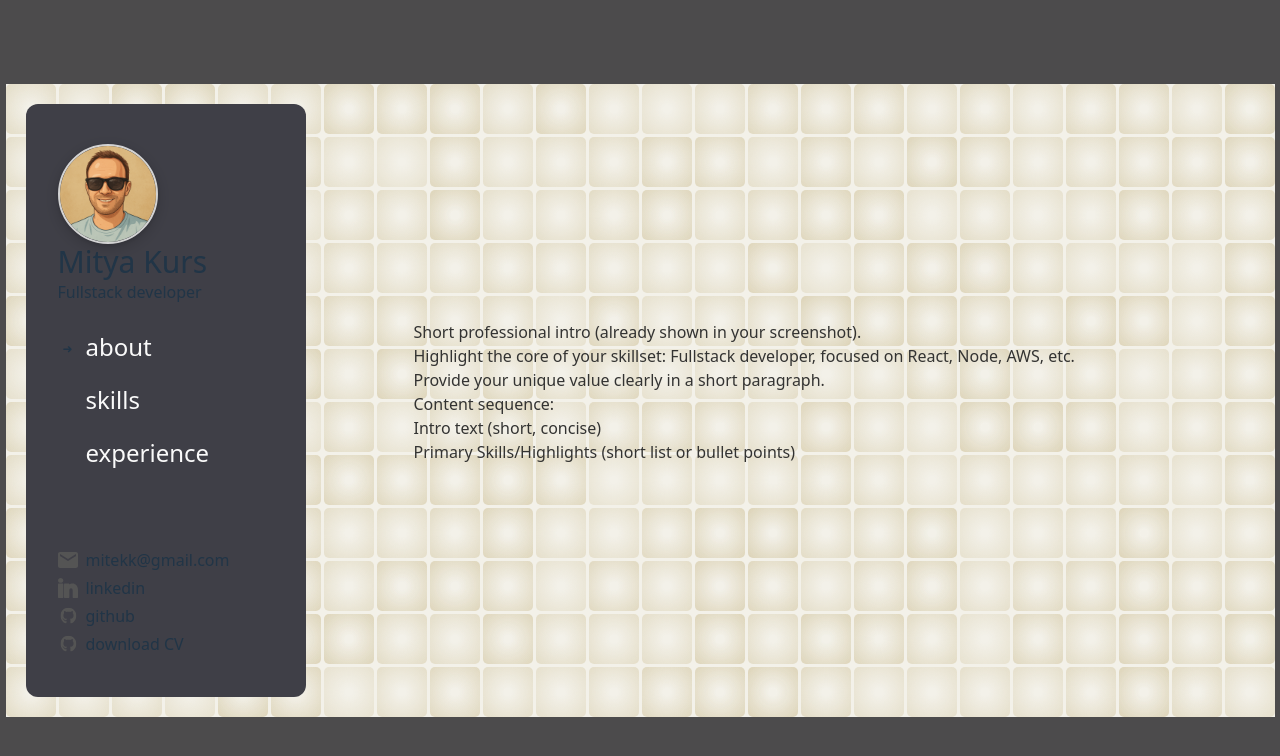
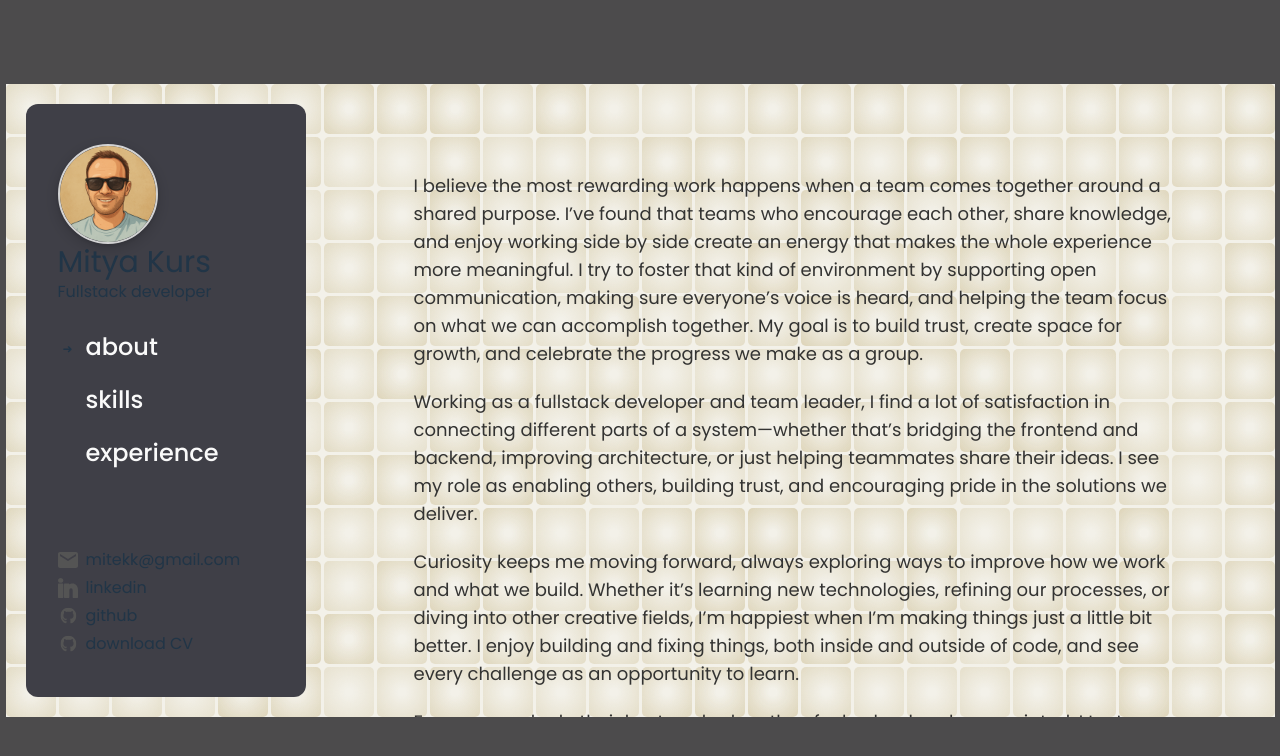
Before and after one commit to mitekk/cv, a React (Vite) app: page /theBuzz/about in a window 1280 px wide. Shown: the top 756 px of the page. Built offline with nearby package versions, Linux system fonts and the light colour scheme.

Commit message:
font + about section

```diff
--- a/src/App.tsx
+++ b/src/App.tsx
@@ -1,4 +1,4 @@
-import { BrowserRouter, Route, Routes } from "react-router-dom";
+import { BrowserRouter, Route, Routes, Navigate } from "react-router-dom";
 import { MainLayout } from "./layout/main.layout";
 
 import "./App.css";
@@ -18,7 +18,7 @@ function App() {
         <Routes>
           <Route path="/" element={<IntroPage />} />
           <Route path="/theBuzz" element={<BuzzPage />}>
-            <Route index element={<Skills />} />
+            <Route index element={<Navigate to="about" replace />} />
             <Route path="about" element={<About />} />
             <Route path="skills" element={<Skills />} />
             <Route path="experience" element={<Experience />} />
--- a/src/components/navbar/navbar.tsx
+++ b/src/components/navbar/navbar.tsx
@@ -1,5 +1,5 @@
-import { useState } from "react";
-import { Link } from "react-router-dom";
+import { useEffect, useState } from "react";
+import { Link, useLocation } from "react-router-dom";
 import { Avatar } from "../UI";
 import avatarImg from "../../assets/mitya2.png";
 import email from "./../../assets/email.svg";
@@ -10,8 +10,42 @@ const emailUrl = "mitekk@gmail.com";
 const linkedinUrl = "https://www.linkedin.com/in/mitya-kurs-8b058452/";
 const githubUrl = "https://github.com/mitekk";
 
+const sections = ["about", "skills", "experience"];
+const links = [
+  {
+    action: () =>
+      (window.location.href = `mailto:${emailUrl}?subject=Hi%20Mitya&body=How%20are%20you%3F`),
+    imgSrc: email,
+    alt: "email",
+    title: emailUrl,
+  },
+  {
+    action: () => window.open(linkedinUrl, "_blank"),
+    imgSrc: linkedin,
+    alt: "linkedin",
+    title: "linkedin",
+  },
+  {
+    action: () => window.open(githubUrl, "_blank"),
+    imgSrc: github,
+    alt: "github",
+    title: "github",
+  },
+  {
+    action: () => window.open(githubUrl, "_blank"),
+    imgSrc: github,
+    alt: "CV",
+    title: "download CV",
+  },
+];
+
 export const Navbar: React.FC = () => {
-  const [activeLink, setActiveLink] = useState<string>("about");
+  const { pathname } = useLocation();
+  const [activeLink, setActiveLink] = useState<string>();
+
+  useEffect(() => {
+    setActiveLink(pathname.split("/")[2]);
+  }, [pathname]);
 
   return (
     <nav className="relative flex justify-center items-center w-80 h-full ">
@@ -32,82 +66,35 @@ export const Navbar: React.FC = () => {
           </div>
           <div className="flex-1  py-2">
             <ul className="nav-links flex flex-col h-full min-w-fit justify-around">
-              <li onClick={() => setActiveLink("about")}>
-                <div className="flex flex-row items-center gap-2">
+              {sections.map((section) => (
+                <li key={section}>
+                  <div className="flex flex-row items-center gap-2 cursor-pointer">
                     <div className="flex flex-row justify-center w-5">
-                    {activeLink === "about" && (
+                      {activeLink === section && (
                         <div className="pt-1 text-xs">➜</div>
                       )}
                     </div>
-                  <Link to="about" className="nav-link">
-                    about
+                    <Link to={section} className="nav-link">
+                      {section}
                     </Link>
                   </div>
                 </li>
-              <li onClick={() => setActiveLink("skills")}>
-                <div className="flex flex-row items-center gap-2">
-                  <div className="flex flex-row justify-center w-5">
-                    {activeLink === "skills" && (
-                      <div className="pt-1 text-xs">➜</div>
-                    )}
-                  </div>
-                  <Link to="skills" className="nav-link">
-                    skills
-                  </Link>
-                </div>
-              </li>
-              <li onClick={() => setActiveLink("experience")}>
-                <div className="flex flex-row items-center gap-2">
-                  <div className="flex flex-row justify-center w-5">
-                    {activeLink === "experience" && (
-                      <div className="pt-1 text-xs">➜</div>
-                    )}
-                  </div>
-                  <Link to="experience" className="nav-link">
-                    experience
-                  </Link>
-                </div>
-              </li>
+              ))}
             </ul>
           </div>
           <div className="flex flex-1 flex-col justify-end h-full py-2 gap-1">
-            <a
-              href={`mailto:${emailUrl}?subject=Hi%20Mitya&body=How%20are%20you%3F`}
-              className="flex flex-row gap-2"
-              style={{ textDecoration: "none", color: "inherit" }}
+            {links.map((link) => (
+              <div
+                key={link.alt}
+                className="flex flex-row gap-2 cursor-pointer"
+                onClick={link.action}
               >
                 <div className="flex flex-row justify-center w-5">
-                <img src={email} alt="email" draggable={false} />
+                  <img src={link.imgSrc} alt={link.alt} draggable={false} />
                 </div>
-              <span>{emailUrl}</span>
-            </a>
-            <div
-              className="flex flex-row gap-2 cursor-pointer"
-              onClick={() => window.open(linkedinUrl, "_blank")}
-            >
-              <div className="flex flex-row justify-center w-5">
-                <img src={linkedin} alt="linkedin" draggable={false} />
+                <span>{link.title}</span>
               </div>
-              <span>linkedin</span>
-            </div>
-            <div
-              className="flex flex-row gap-2 cursor-pointer"
-              onClick={() => window.open(githubUrl, "_blank")}
-            >
-              <div className="flex flex-row justify-center w-5">
-                <img src={github} alt="github" draggable={false} />
-              </div>
-              <span>github</span>
-            </div>
-            <div
-              className="flex flex-row gap-2 cursor-pointer"
-              onClick={() => window.open(githubUrl, "_blank")}
-            >
-              <div className="flex flex-row justify-center w-5">
-                <img src={github} alt="github" draggable={false} />
-              </div>
-              <span>download CV</span>
-            </div>
+            ))}
           </div>
         </div>
       </div>
--- a/src/context/page.tsx
+++ b/src/context/page.tsx
@@ -4,11 +4,9 @@ import type { GameMode } from "../types";
 export type EXCITEMENT_LEVELS = "normal" | "high";
 
 type PageContextType = {
-  excitementLevel?: "normal" | "high";
   gameMode?: GameMode;
 };
 
 export const PageContext = createContext<PageContextType>({
-  excitementLevel: "high",
   gameMode: "Tetris",
 });
--- a/src/index.css
+++ b/src/index.css
@@ -1,7 +1,9 @@
+@import url("https://fonts.googleapis.com/css2?family=Poppins:wght@400;500;600;700&display=swap");
 @import "tailwindcss";
 
 :root {
-  font-family: system-ui, Avenir, Helvetica, Arial, sans-serif;
+  font-family: Poppins, Avenir, Helvetica, Arial, sans-serif;
+  /* font-family: system-ui, Avenir, Helvetica, Arial, sans-serif; */
   line-height: 1.5;
   font-weight: 400;
 
--- a/src/layout/section.layout.tsx
+++ b/src/layout/section.layout.tsx
@@ -4,5 +4,5 @@ interface SectionLayoutProps {
   children: ReactNode;
 }
 export const SectionLayout: React.FC<SectionLayoutProps> = ({ children }) => {
-  return <section className="p-12">{children}</section>;
+  return <section className="h-full p-12 overflow-auto">{children}</section>;
 };
--- a/src/pages/intro/introPage.tsx
+++ b/src/pages/intro/introPage.tsx
@@ -127,7 +127,7 @@ export const IntroPage: React.FC = () => {
                         },
                         selectedMode === "Tetris"
                           ? dims.cols * dims.cols * 2
-                          : 500
+                          : 750
                       );
                     }}
                   />
--- a/src/pages/theBuzz/about.tsx
+++ b/src/pages/theBuzz/about.tsx
@@ -4,22 +4,50 @@ export const About: React.FC = () => {
   return (
     <SectionLayout>
       <div style={{ color: "#333332" }} className="p-10">
-        <div className="mb-4 flex flex-col">
-          <span>
-            Short professional intro (already shown in your screenshot).
-          </span>
-          <span>
-            Highlight the core of your skillset: Fullstack developer, focused on
-            React, Node, AWS, etc.
-          </span>
-          <span>Provide your unique value clearly in a short paragraph.</span>
-          <span>
-            <span>Content sequence:</span>
-            <ul>
-              <li>Intro text (short, concise)</li>
-              <li>Primary Skills/Highlights (short list or bullet points)</li>
-            </ul>
-          </span>
+        <div className="mb-4 flex flex-col gap-5 text-lg">
+          <p>
+            I believe the most rewarding work happens when a team comes together
+            around a shared purpose. I’ve found that teams who encourage each
+            other, share knowledge, and enjoy working side by side create an
+            energy that makes the whole experience more meaningful. I try to
+            foster that kind of environment by supporting open communication,
+            making sure everyone’s voice is heard, and helping the team focus on
+            what we can accomplish together. My goal is to build trust, create
+            space for growth, and celebrate the progress we make as a group.
+          </p>
+          <p>
+            Working as a fullstack developer and team leader, I find a lot of
+            satisfaction in connecting different parts of a system—whether
+            that’s bridging the frontend and backend, improving architecture, or
+            just helping teammates share their ideas. I see my role as enabling
+            others, building trust, and encouraging pride in the solutions we
+            deliver.
+          </p>
+          <p>
+            Curiosity keeps me moving forward, always exploring ways to improve
+            how we work and what we build. Whether it’s learning new
+            technologies, refining our processes, or diving into other creative
+            fields, I’m happiest when I’m making things just a little bit
+            better. I enjoy building and fixing things, both inside and outside
+            of code, and see every challenge as an opportunity to learn.
+          </p>
+          <p>
+            For me, people do their best work when they feel valued and
+            appreciated. I try to create an environment where everyone is heard,
+            where support and growth are priorities, and where celebrating
+            progress is as important as reaching the finish line.
+          </p>
+          <p>
+            I care deeply about quality and reliability, so I focus on making
+            sure our solutions are well-tested and ready for real-world use
+            before they go live. My experience with microservices and
+            product-focused development has shown me the importance of staying
+            adaptable and keeping the user in mind at every stage.
+          </p>
+          <p>
+            I’m motivated by a simple idea: working together, learning from each
+            other, and building solutions we can all feel proud of.
+          </p>
         </div>
       </div>
     </SectionLayout>
--- a/src/pages/theBuzz/buzzPage.tsx
+++ b/src/pages/theBuzz/buzzPage.tsx
@@ -2,24 +2,24 @@ import { useState } from "react";
 import { Outlet } from "react-router-dom";
 import { WavesGrid } from "../../components/grid";
 import { PageContext } from "../../context";
+import { Navbar } from "../../components/navbar/navbar";
 import "./buzzPage.css";
-import { Navbar } from "../../components/navbar/navbar";
 
 export const BuzzPage: React.FC = () => {
   const [gridLoaded, setGridLoaded] = useState(false);
   return (
     <PageContext.Provider value={{}}>
-      <div>
+      <>
         <WavesGrid onAnimationFinish={() => setGridLoaded(true)} />
         {gridLoaded && (
           <div className="absolute top-0 left-0 w-full h-full flex items-center justify-center">
             <Navbar />
-            <div className="flex-1">
+            <div className="flex-1 h-full">
               <Outlet />
             </div>
           </div>
         )}
-      </div>
+      </>
     </PageContext.Provider>
   );
 };
--- a/src/pages/theBuzz/experience.tsx
+++ b/src/pages/theBuzz/experience.tsx
@@ -1,37 +1,102 @@
 import { SectionLayout } from "../../layout/section.layout";
 
 export const Experience: React.FC = () => {
+  const experience = [
+    {
+      company: "Clarity",
+      position: "Fullstack Team Lead",
+      duration: "2023-2025",
+      technologies: [
+        "AWS",
+        "Serverless",
+        "Terraform",
+        "Vue.js",
+        "Node.js",
+        "Apollo",
+        "MongoDB",
+      ],
+      description: `Lorem ipsum dolor sit amet consectetur. Cursus eget justo vitae porta
+      amet sagittis rutrum. Aliquet pretium amet erat velit tellus enim.
+      Gravida non elit hendrerit eget purus enim non adipiscing. Adipiscing
+      porta convallis eu risus id pretium porta. Integer euismod mattis
+      morbi.`,
+    },
+    {
+      company: "Daytwo",
+      position: "Fullstack Team Lead",
+      duration: "2018-2023",
+      technologies: ["GCP", "AWS", "CDK", "React", "Node.js", "mySQL"],
+      description: `Lorem ipsum dolor sit amet consectetur. Cursus eget justo vitae porta
+      amet sagittis rutrum. Aliquet pretium amet erat velit tellus enim.
+      Gravida non elit hendrerit eget purus enim non adipiscing. Adipiscing
+      porta convallis eu risus id pretium porta. Integer euismod mattis
+      morbi.`,
+    },
+    {
+      company: "Softwave",
+      position: "Fullstack Dev",
+      duration: "2016-2018",
+      technologies: ["Azure", "Angular", "React", ".Net Core", "SQL"],
+      description: `Lorem ipsum dolor sit amet consectetur. Cursus eget justo vitae porta
+      amet sagittis rutrum. Aliquet pretium amet erat velit tellus enim.
+      Gravida non elit hendrerit eget purus enim non adipiscing. Adipiscing
+      porta convallis eu risus id pretium porta. Integer euismod mattis
+      morbi.`,
+    },
+    {
+      company: "Eternity",
+      position: "Fullstack Dev",
+      duration: "2015-2016",
+      technologies: ["Azure", "Angular.js", "C#", "SQL"],
+      description: `Lorem ipsum dolor sit amet consectetur. Cursus eget justo vitae porta
+      amet sagittis rutrum. Aliquet pretium amet erat velit tellus enim.
+      Gravida non elit hendrerit eget purus enim non adipiscing. Adipiscing
+      porta convallis eu risus id pretium porta. Integer euismod mattis
+      morbi.`,
+    },
+    {
+      company: "Qpoint",
+      position: "Fullstack Dev",
+      duration: "2014-2015",
+      technologies: ["Javascript", "HTML", "CSS", "ASP.Net", "C#", "SQL"],
+      description: `Lorem ipsum dolor sit amet consectetur. Cursus eget justo vitae porta
+      amet sagittis rutrum. Aliquet pretium amet erat velit tellus enim.
+      Gravida non elit hendrerit eget purus enim non adipiscing. Adipiscing
+      porta convallis eu risus id pretium porta. Integer euismod mattis
+      morbi.`,
+    },
+    {
+      company: "Bynet",
+      position: "Fullstack Dev",
+      duration: "2012-2014",
+      technologies: ["Javascript", "HTML", "CSS", "ASP.Net", "C#"],
+      description: `Lorem ipsum dolor sit amet consectetur. Cursus eget justo vitae porta
+      amet sagittis rutrum. Aliquet pretium amet erat velit tellus enim.
+      Gravida non elit hendrerit eget purus enim non adipiscing. Adipiscing
+      porta convallis eu risus id pretium porta. Integer euismod mattis
+      morbi.`,
+    },
+  ];
+
   return (
     <SectionLayout>
-      <div
-        style={{ color: "#333332" }}
-        className="flex flex-col items-center justify-center h-full"
-      >
-        <p className="text-lg text-center max-w-2xl">
-          Your professional working history.
-        </p>
-        <p className="text-lg text-center max-w-2xl">
-          Clearly highlight your leadership/team leader experiences.
-        </p>
-        <p className="text-lg text-center max-w-2xl">
-          Briefly list notable projects or achievements.
-        </p>
-
-        <ul className="mt-6 list-disc list-inside">
-          <li>
-            Current/Recent role: Position, Company, Duration
-            <ul className="list-disc list-inside">
-              <li>Key achievements</li>
-              <li>Leadership roles and impact</li>
-            </ul>
-          </li>
-          <li>
-            Previous roles: (chronological order)
-            <ul className="list-disc list-inside">
-              <li>Short bullet points on responsibilities and impact.</li>
-            </ul>
-          </li>
-        </ul>
+      <div style={{ color: "#333332" }} className="flex flex-col h-full gap-5">
+        {experience.map((exp) => (
+          <div key={exp.company}>
+            <div className="gap-1">
+              <div className="text-xl font-bold">
+                {exp.company}, tlv — {exp.position}
+              </div>
+              <div className="text-lg">{exp.duration}</div>
+            </div>
+            <div className="flex text-lg gap-2">
+              {exp.technologies.map((tech) => (
+                <div key={tech}>{tech}</div>
+              ))}
+            </div>
+            <div className="text-base mt-2">{exp.description}</div>
+          </div>
+        ))}
       </div>
     </SectionLayout>
   );
```
Lines whose indentation alone changed are shown as unchanged.
